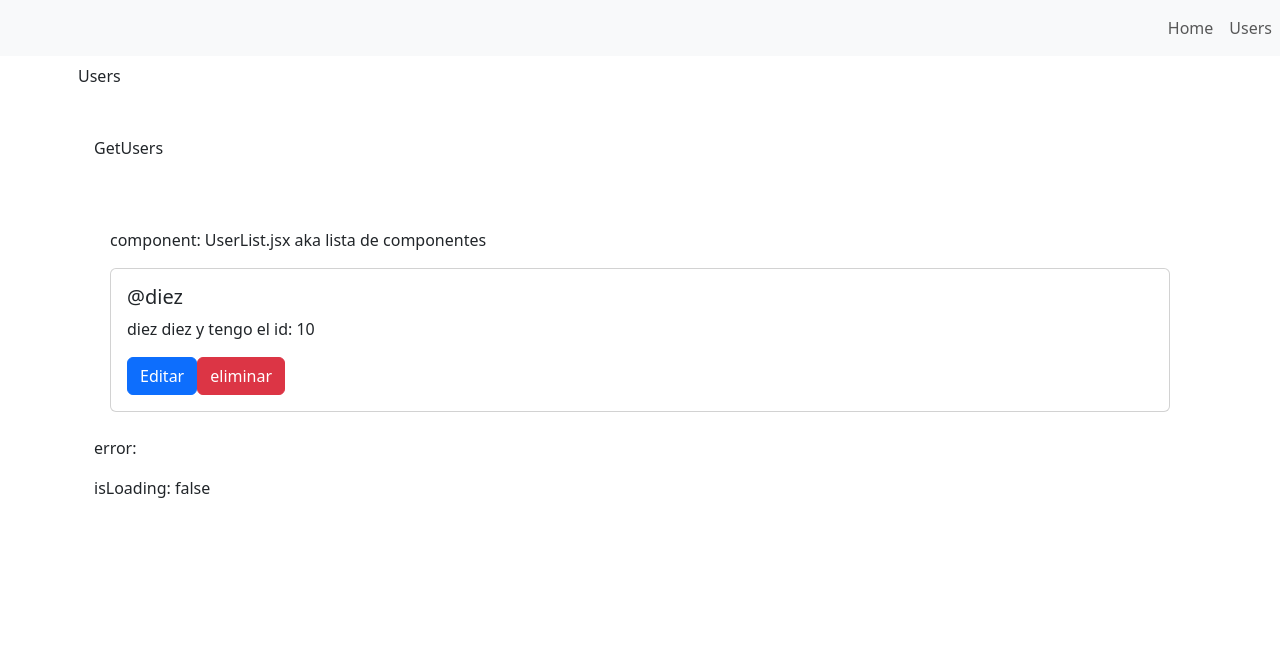
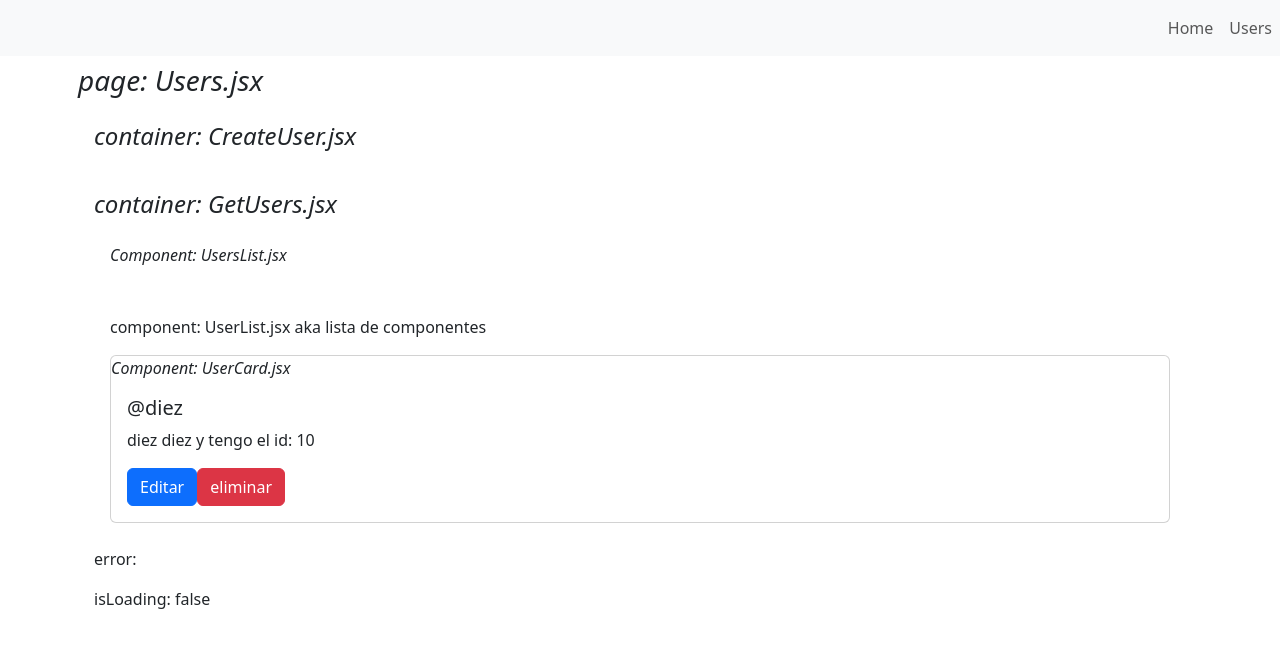
Before and after one commit to cold-briu/react-firebase-crud, a React (Create React App) app: page /users in a window 1280 px wide. Shown: the top 648 px of the page. Built offline with nearby package versions, Linux system fonts and the light colour scheme; data requests are answered from the project's data file.

Commit message:
feat: added file title to component

```diff
--- a/src/components/UserCard.jsx
+++ b/src/components/UserCard.jsx
@@ -14,6 +14,8 @@ const UserCard = ({ username, name, id }) => {
 
 	return (
 		<div className="card mb-2">
+			<em>Component: UserCard.jsx</em>
+
 			<div className="card-body">
 				<h5 className="card-title">
 					{username}
--- a/src/components/UserList.jsx
+++ b/src/components/UserList.jsx
@@ -8,6 +8,8 @@ const UsersList = ({ list }) => {
 
 	return (
 		<div className="p-3 mt-1">
+			<em>Component: UsersList.jsx</em>
+
 			<div className="mt-5 mb-3">
 				<span> component: UserList.jsx</span>
 				<span> aka lista de componentes</span>
--- a/src/containers/CreateUser.jsx
+++ b/src/containers/CreateUser.jsx
@@ -7,7 +7,7 @@ const CreateUser = () => {
 
 	return (
 		<div className="p-3">
-
+			<h4><em>container: CreateUser.jsx</em></h4>
 		</div>
 	)
 }
--- a/src/containers/GetUsers.jsx
+++ b/src/containers/GetUsers.jsx
@@ -19,7 +19,8 @@ const GetUsers = () => {
 		<>
 			<div className="p-3">
 
-				<div>GetUsers</div>
+				<h4><em>container: GetUsers.jsx</em></h4>
+
 
 				<UserList list={data} />
 
--- a/src/pages/Users.jsx
+++ b/src/pages/Users.jsx
@@ -3,7 +3,7 @@ import { GetUsers, CreateUser } from "../containers";
 const Users = () => {
 	return (
 		<>
-			<div>Users</div>
+			<h3><em>page: Users.jsx</em></h3>
 			<CreateUser />
 			<GetUsers />
 		</>
```
